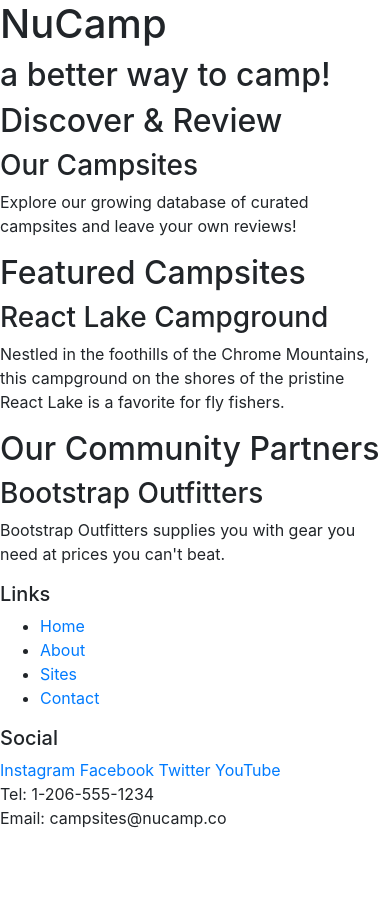
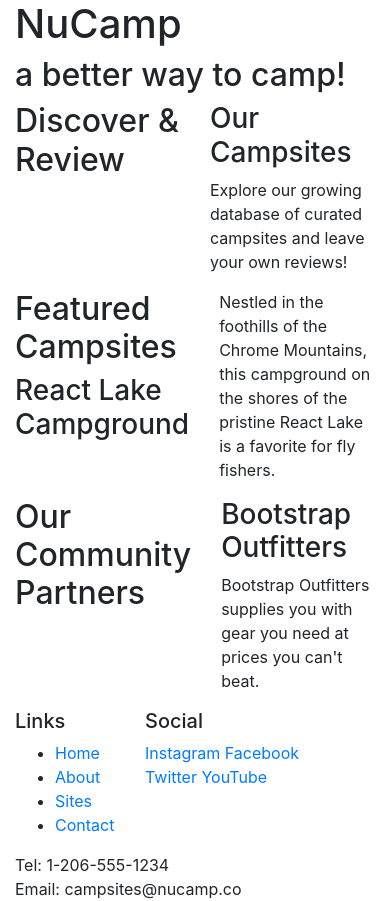
Before and after one commit to mattsingleton2/nucampChangeItUp, a website: page index.html in a window 390 px wide. Before the commit the page ends 844 px from the top, so only its background shows below. Drawn offline with nearby package versions, Linux system fonts and the light colour scheme.

Commit message:
Added bootstrap gridding around elements for responsive layout.

```diff
--- a/index.html
+++ b/index.html
@@ -15,32 +15,52 @@
 <body>
 
     <header>
-        <div>
+        <div class="container">
+            <div class="row">
+                <div class="col">
                     <h1>NuCamp</h1>
                     <h2>a better way to camp!</h2>
                 </div>
+            </div>
+        </div>
     </header>
 
-    <div>
+    <div class="container">
+        <div class="row">
+            <div class="col col-sm-4 col-md-3">
                 <h2>Discover & Review</h2>
+            </div>
+            <div class="col">
                 <h3>Our Campsites</h3>
                 <p>Explore our growing database of curated campsites and leave your own reviews!</p>
             </div>
+        </div>
 
-    <div>
+        <div class="row">
+            <div class="col col-sm-4 col-md-3">
                 <h2>Featured Campsites</h2>
                 <h3>React Lake Campground</h3>
+            </div>
+            <div class="col">
                 <p>Nestled in the foothills of the Chrome Mountains, this campground on the shores of the pristine React Lake is a favorite for fly fishers.</p>
             </div>
+        </div>
 
-    <div>
+        <div class="row">
+            <div class="col col-sm-4 col-md-3">
                 <h2>Our Community Partners</h2>
+            </div>
+            <div class="col">
                 <h3>Bootstrap Outfitters</h3>
                 <p>Bootstrap Outfitters supplies you with gear you need at prices you can't beat.</p>
             </div>
+        </div>
+    </div>
 
     <footer>
-        <div>
+        <div class="container">
+            <div class="row">
+                <div class="col-4 col-sm-2">
                     <h5>Links</h5>
                     <ul>
                         <li><a href="#">Home</a></li>
@@ -49,16 +69,18 @@
                         <li><a href="#">Contact</a></li>
                     </ul>
                 </div>
-        <div>
+                <div class="col-6 col-sm-5">
                     <h5>Social</h5>
                     <a href="http://instagram.com/">Instagram</a>
                     <a href="http://facebook.com/">Facebook</a>
                     <a href="http://twitter.com/">Twitter</a>
                     <a href="http://youtube.com/">YouTube</a>
                 </div>
-        <div>
+                <div class="col-sm-4">
                     Tel: 1-206-555-1234<br />
                     Email: campsites@nucamp.co
+                </div>
+            </div>
         </div>
     </footer>
     <!-- jQuery must come first, then Popper.js, then the Bootstrap JavaScript plugins.-->
```
Lines whose indentation alone changed are shown as unchanged.
